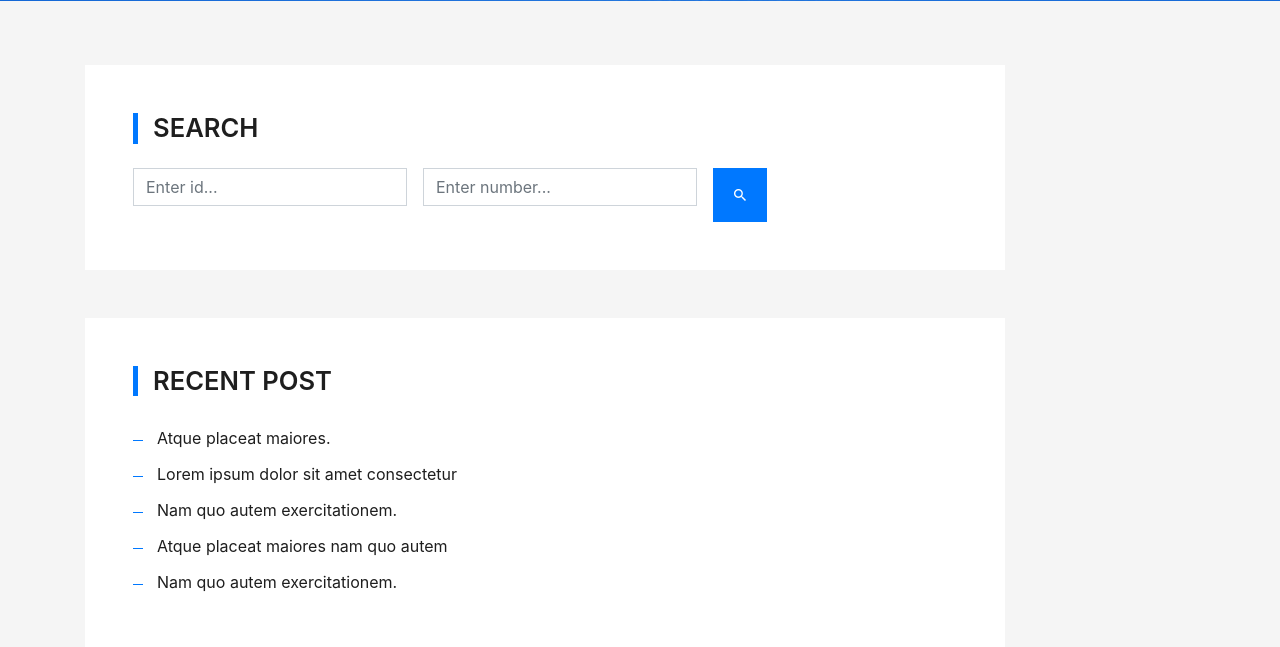
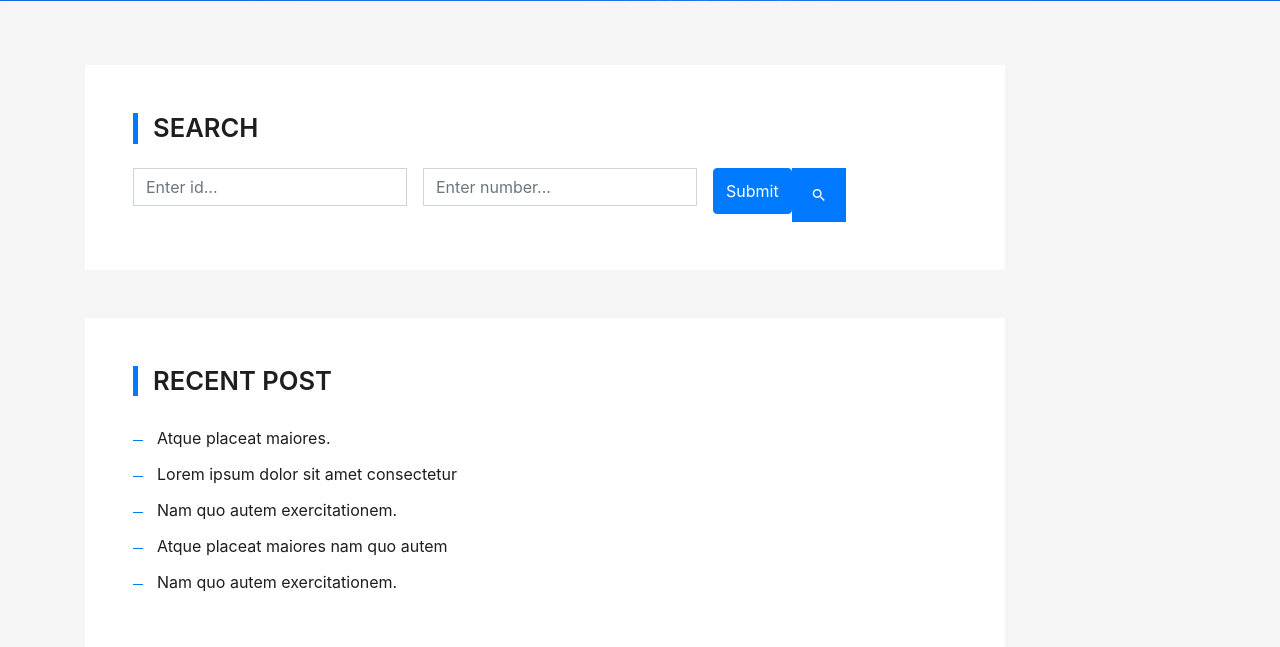
Before and after one commit to agmt5989/recommend, a Node server app: page /engine in a window 1280 px wide. Shown: the part 349-996 px from the top of the page. Run offline with Node 20, Linux system fonts and the light colour scheme; some libraries are stand-ins or nearby versions; some web fonts are replaced.

Commit message:
submit button

```diff
--- a/views/eng.handlebars
+++ b/views/eng.handlebars
@@ -88,7 +88,7 @@
                                 <input type="text" class="form-control mb-3 mr-sm-3" placeholder="Enter id..." aria-label="Enter id..." id="findid">
                               <label class="sr-only" for="findno">Number</label>
                                 <input type="text" class="form-control mb-3 mr-sm-3" placeholder="Enter number..." aria-label="Enter number..." id="findno">
-                                {{!--<span class="input-group-btn">--}}
+                              <button type="submit" class="btn btn-primary mb-2">Submit</button>
                     <button class="btn btn-secondary btn-search" type="button">
                       <span class="ion-android-search"></span>
                     </button>
```
